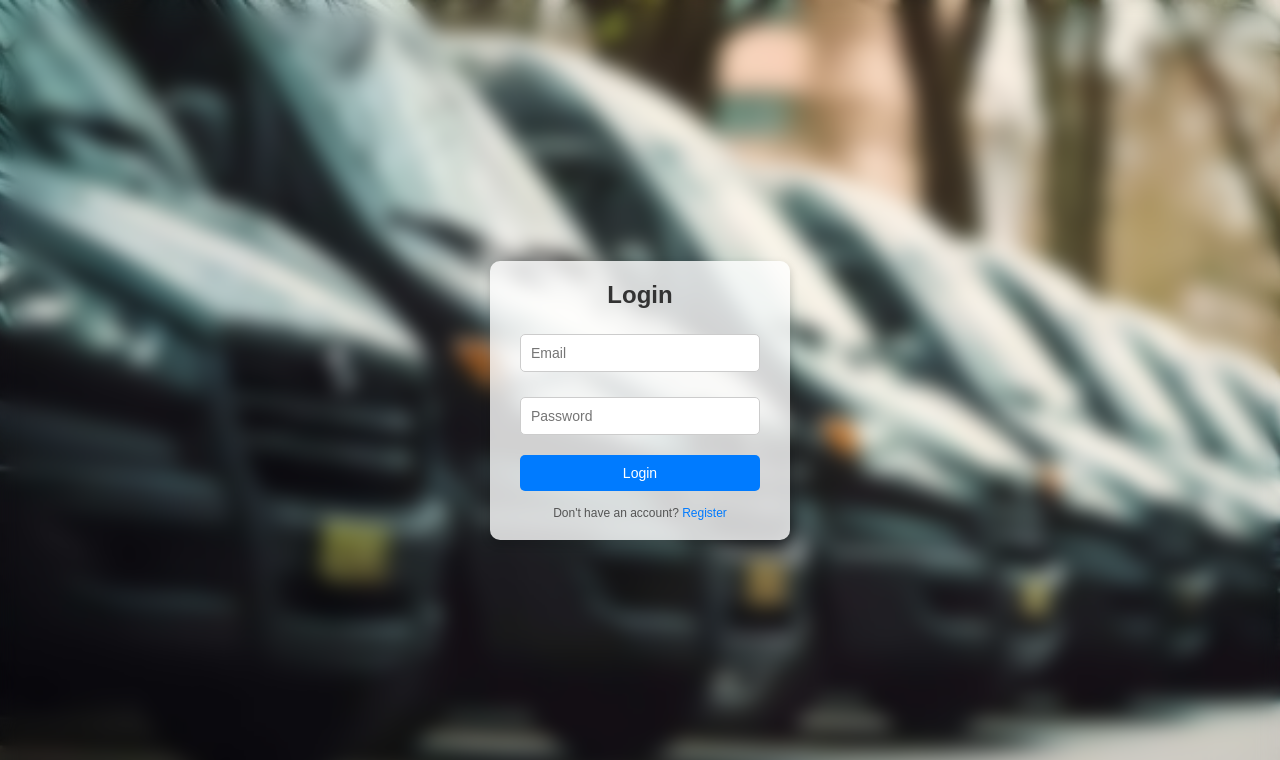
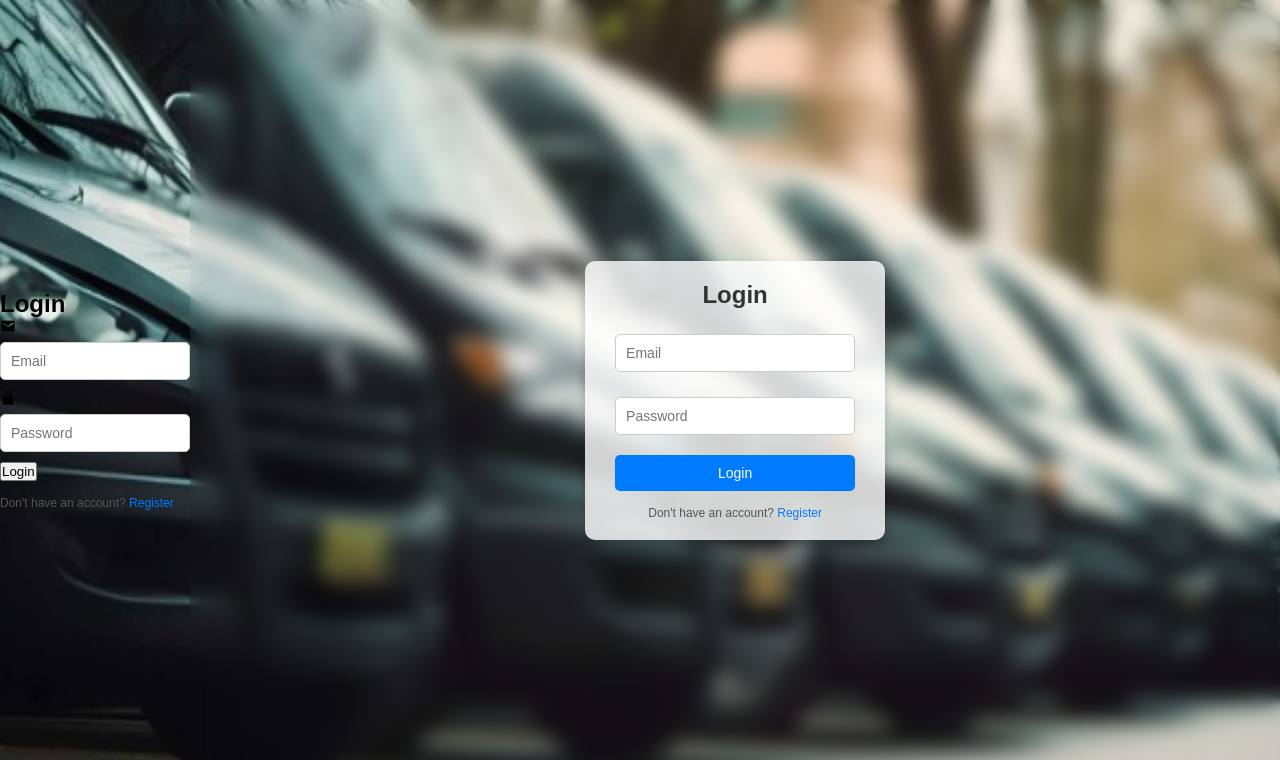
Before and after one commit to HARSHITAUPPALAPATI/Real-Time-EV-Fleet-Monitoring-and-Predictive-Analytics-Solution, a Flask app: page /login in a window 1280 px wide. Shown: the top 760 px of the page. Run offline with Flask 3, Linux system fonts and the light colour scheme.

Commit message:
Update login.html

```diff
--- a/templates/login.html
+++ b/templates/login.html
@@ -3,6 +3,85 @@
 <head>
     <meta charset="UTF-8">
     <meta name="viewport" content="width=device-width, initial-scale=1.0">
+    <title>Login Page</title>
+    <link href="https://unpkg.com/boxicons@2.1.4/css/boxicons.min.css" rel="stylesheet">
+    <link rel="stylesheet" href="{{ url_for('static', filename='css/login.css') }}">
+    <style>
+        /* Optional CSS for error styling */
+        .error {
+            color: red;
+            font-size: 0.9em;
+            margin-top: 5px;
+        }
+        .input-error {
+            border: 1px solid red;
+        }
+    </style>
+</head>
+<body>
+    <div class="login-container">
+        <h2>Login</h2>
+        <form id="loginForm" action="/login" method="post">
+            <div class="input-box">
+                <i class="bx bxs-envelope"></i>
+                <input type="text" id="email" name="email" placeholder="Email">
+                <div id="emailError" class="error"></div>
+            </div>
+            <div class="input-box">
+                <i class="bx bxs-lock-alt"></i>
+                <input type="password" id="password" name="password" placeholder="Password">
+                <div id="passwordError" class="error"></div>
+            </div>
+            <button type="submit" class="login-btn">Login</button>
+        </form>
+        <div class="footer">
+            <p>Don't have an account? <a href="/register">Register</a></p>
+        </div>
+    </div>
+    <script>
+        document.getElementById('loginForm').addEventListener('submit', function(event) {
+            event.preventDefault(); // Prevent the default form submission
+
+            const form = event.target;
+            const formData = new FormData(form);
+
+            // Clear previous error messages
+            document.querySelectorAll('.error').forEach(errorDiv => {
+                errorDiv.textContent = '';
+            });
+            document.querySelectorAll('input').forEach(input => {
+                input.classList.remove('input-error');
+            });
+
+            fetch(form.action, {
+                method: 'POST',
+                body: formData
+            })
+            .then(response => {
+                if (!response.ok) {
+                    return response.json().then(errors => {
+                        // Display validation errors
+                        Object.keys(errors).forEach(key => {
+                            const errorDiv = document.getElementById(key + 'Error');
+                            if (errorDiv) {
+                                errorDiv.textContent = errors[key];
+                            }
+                            const input = document.getElementById(key);
+                            if (input) {
+                                input.classList.add('input-error');
+                            }
+                        });
+                    });
+                } else {
+                    return response.json().then(data => {
+                        alert(data.success); // Show success message
+                        window.location.href = '/success'; // Redirect on successful login
+                    });
+                }
+            })
+            .catch(error => console.error('Error:', error));
+        });
+    </script>
     <title>Login</title>
     <link rel="stylesheet" href="/static/css/login.css">
 </head>
```
